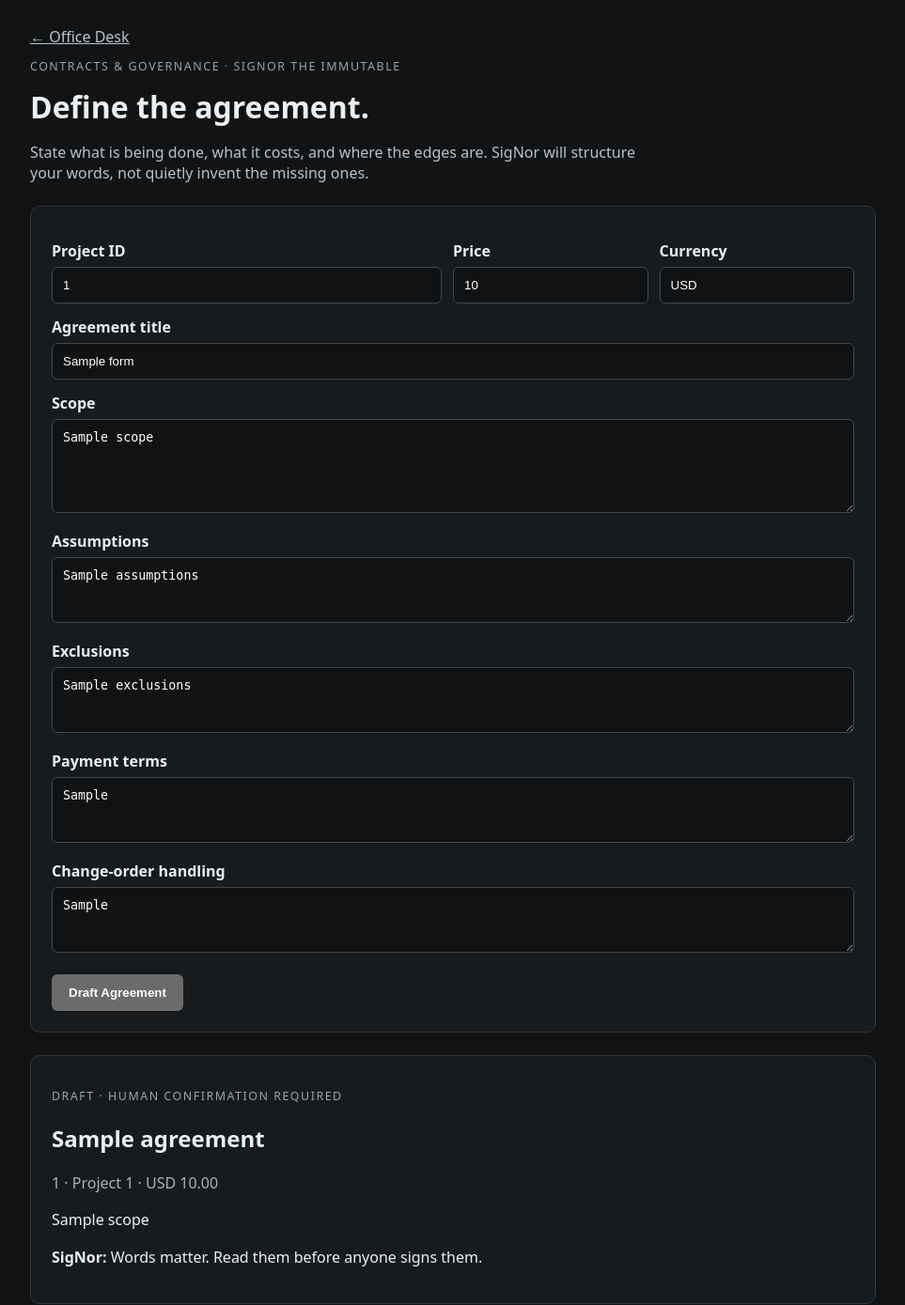
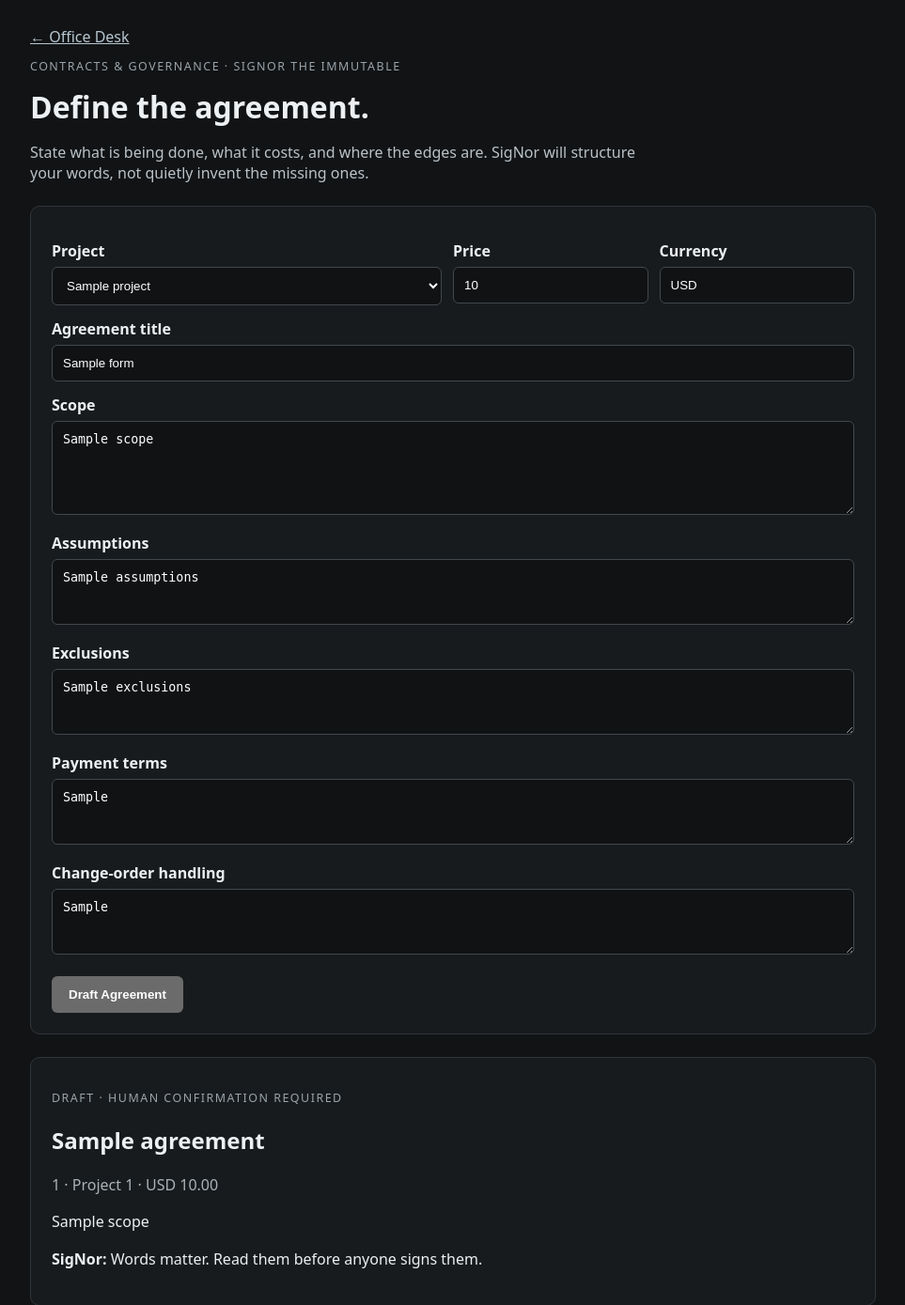
Before and after one commit to drakoswolf-lgtm/GoblinBlackOffice, a Flask app: template app/signor/templates/signor/index.html in a window 1280 px wide. Shown: the top 1389 px of the page at 94% size, without its empty margins (158-1121 px from the left). Run offline with Flask 3, Linux system fonts and the light colour scheme; the template is opened without the code that fills it: most values are stand-ins (such as "Sample title", 1, 10 or a date in 2020).

Commit message:
feat(signor): replace raw project id with project selector

```diff
--- a/app/signor/templates/signor/index.html
+++ b/app/signor/templates/signor/index.html
@@ -12,7 +12,7 @@
     h1 { margin:.25rem 0; } .intro { color:#bac2c7; max-width:680px; }
     form,.preview { margin-top:24px; padding:22px; border:1px solid #30363a; background:#181b1e; border-radius:10px; }
     label { display:block; margin:14px 0 6px; font-weight:650; }
-    input,textarea { width:100%; box-sizing:border-box; padding:11px; border:1px solid #41484d; border-radius:6px; background:#101214; color:#fff; }
+    input,textarea,select { width:100%; box-sizing:border-box; padding:11px; border:1px solid #41484d; border-radius:6px; background:#101214; color:#fff; }
     textarea { min-height:100px; resize:vertical; } .short { min-height:70px; }
     .row { display:grid; grid-template-columns:2fr 1fr 1fr; gap:12px; }
     button { margin-top:18px; padding:12px 18px; border:0; border-radius:6px; font-weight:750; cursor:pointer; }
@@ -31,7 +31,7 @@
 
   <form method="post">
     <div class="row">
-      <div><label>Project ID</label><input name="project_id" value="{{ form_data.get('project_id','') }}" placeholder="e.g. PRJ-ALEXANDER"></div>
+      <div><label>Project</label><select name="project_id"><option value="">Choose project</option>{% for p in projects %}<option value="{{ p.project_id }}" {% if form_data.get('project_id') == p.project_id %}selected{% endif %}>{{ p.name }}{% if p.client_id and clients.get(p.client_id) %} · {{ clients.get(p.client_id).name }}{% endif %}</option>{% endfor %}</select></div>
       <div><label>Price</label><input name="amount" inputmode="decimal" value="{{ form_data.get('amount','') }}" placeholder="2500.00"></div>
       <div><label>Currency</label><input name="currency" value="{{ form_data.get('currency','CAD') }}"></div>
     </div>
```
